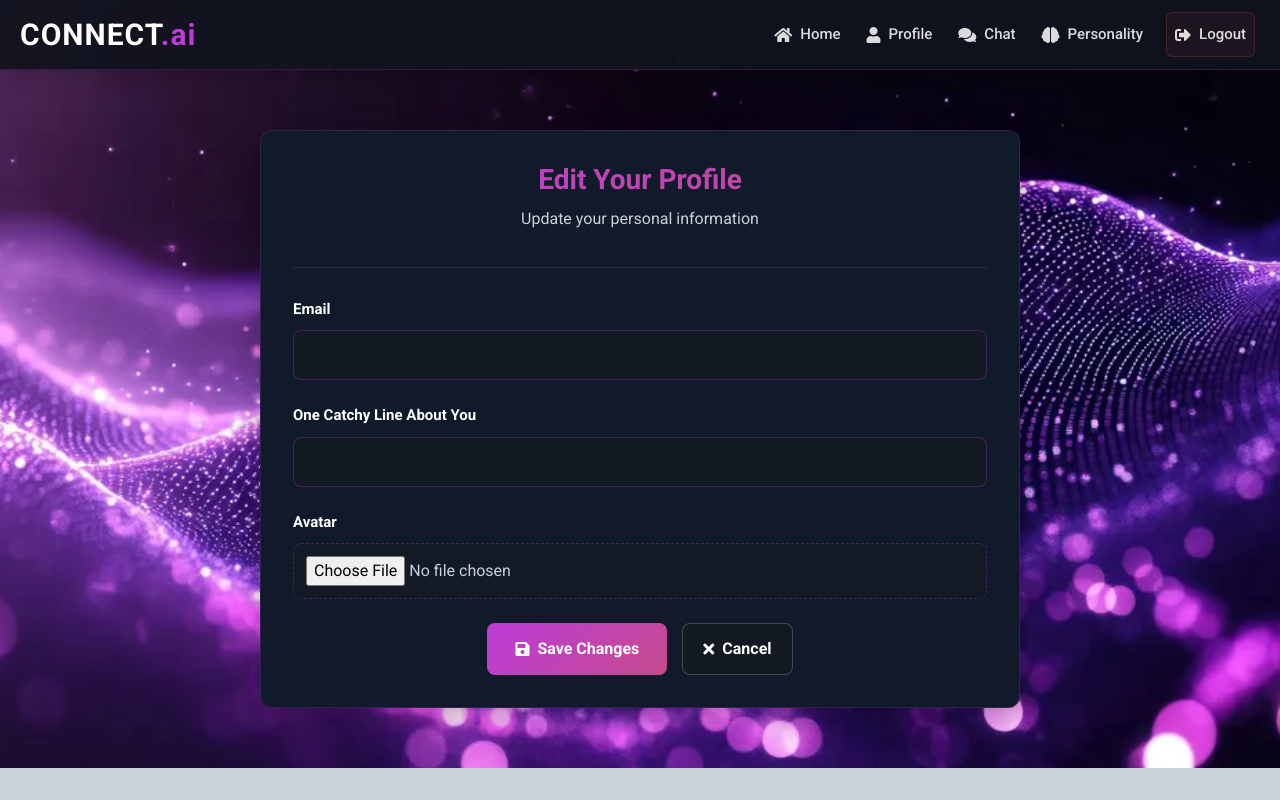
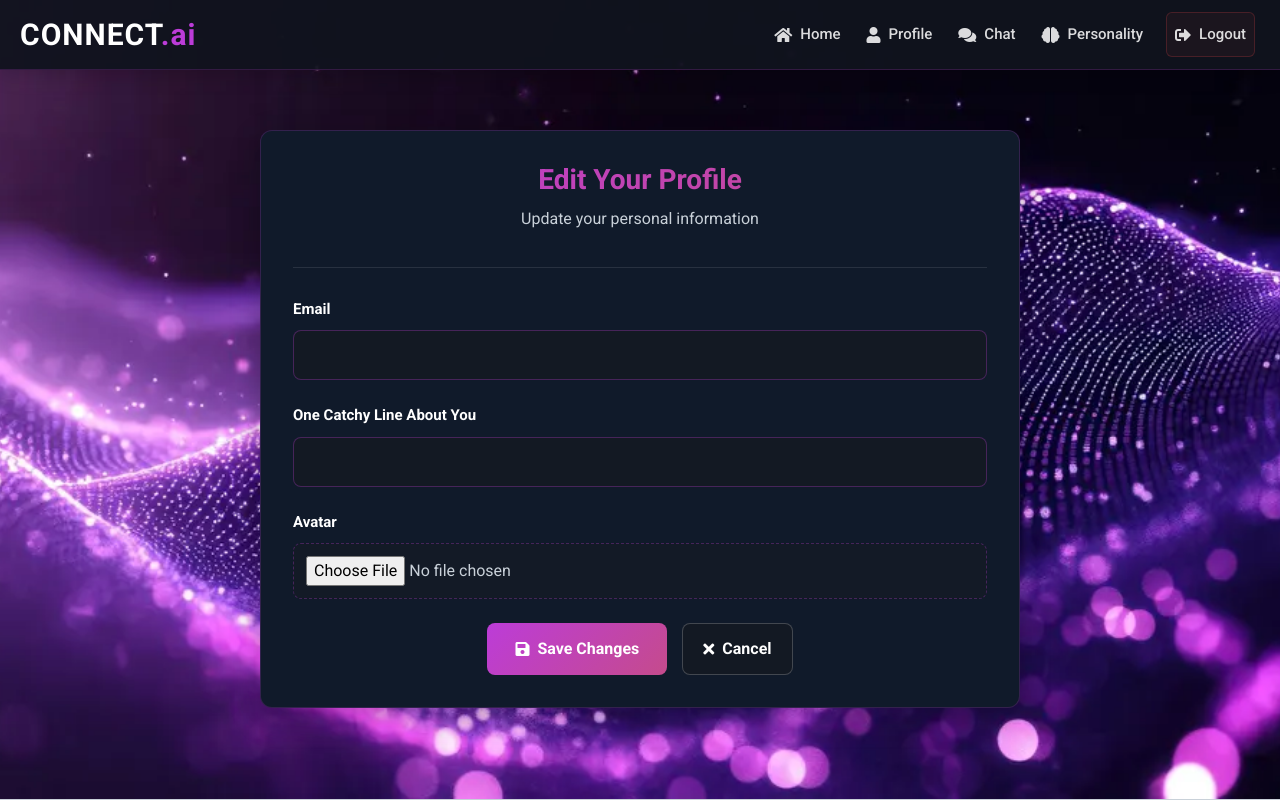
Before and after one commit to AlphaGotReal/ConnectAI, a Django app: page /edit-profile/ in a window 1280 px wide. Run offline with Django 5.2, Linux system fonts and the light colour scheme; the visitor is signed in with stand-in values (Sample User, id 1); data comes from the database, SQL or seed files in the repository; some libraries are stand-ins or nearby versions.

Commit message:
Fixed that annoying whitespace at the bottom

```diff
--- a/static/styles/main.css
+++ b/static/styles/main.css
@@ -1382,3 +1382,20 @@
   box-shadow: 0 0 0 3px rgba(188, 60, 216, 0.2);
   outline: none;
 }
+
+body, html {
+  margin: 0 !important;
+  padding: 0 !important;
+  overflow-x: hidden; /* Prevents horizontal scroll */
+}
+
+body::after, body::before,
+html::after, html::before {
+  display: none !important;
+  content: none !important;
+}
+
+.container-custom {
+  min-height: 100vh;
+  margin-bottom: -1px !important; /* Counteracts any hidden spacing */
+}
```
